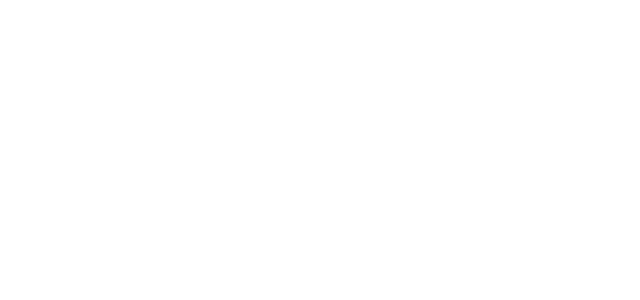
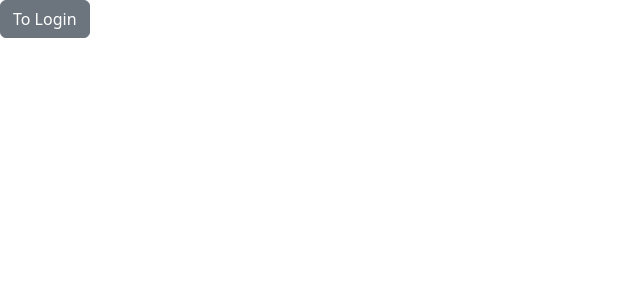
Before and after one commit to isolationdesolation/silver-engine, a React (Create React App) app: page / in a window 1280 px wide. Before the commit this address had no page. Shown: the top 300 px of the page, without its empty margins (0-640 px from the left). Built offline with nearby package versions, Linux system fonts and the light colour scheme.

Commit message:
added homepage blank

```diff
--- a/src/App.tsx
+++ b/src/App.tsx
@@ -4,6 +4,7 @@
 
 import LoginPage from "./pages/LoginPage";
 import RoomPage from "./pages/RoomPage";
+import HomePage from "./pages/HomePage";
 
 function App() {
   const [initializing, setInitializing] = useState(true);
@@ -13,6 +14,7 @@
   return (
     <BrowserRouter>
       <Routes>
+      <Route path="/" element={<HomePage />} />
         <Route path="login" element={<LoginPage />} />
         <Route path="rooms/:id" element={<RoomPage />} />
       </Routes>
--- a/src/components/Channel.tsx
+++ b/src/components/Channel.tsx
@@ -10,7 +10,7 @@
 };
 
 const Channel = () => {
-  const [messages, setMessages] = useState<any>([]);
+  const [messages, setMessages] = useState('');
   const [newMessage, setNewMessage] = useState("");
 
   // const { uid, displayName, photoURL } = user as User;
@@ -18,7 +18,7 @@
   useEffect(() => {
     const chatMessages = localStorage.getItem('messages')
 
-    setMessages(chatMessages)
+    setMessages(chatMessages ?? '')
   }, []);
 
   const handleOnChange = (e: React.ChangeEvent<HTMLTextAreaElement>) => {
--- /dev/null
+++ b/src/pages/HomePage.tsx
@@ -0,0 +1,25 @@
+import React, { useState } from "react";
+import { useNavigate } from "react-router-dom"; // Add this
+
+const HomePage = () => {
+  const navigate = useNavigate(); // Add this
+
+  const joinRoom = () => {
+    navigate(`/login`, { replace: true }); // Add this
+  };
+
+  return (
+    <div className="blank">
+      <div className="bblank">
+        <button
+          className="btn btn-secondary"
+          onClick={joinRoom} // Add this
+        >
+          To Login
+        </button>
+      </div>
+    </div>
+  );
+};
+
+export default HomePage;
```
